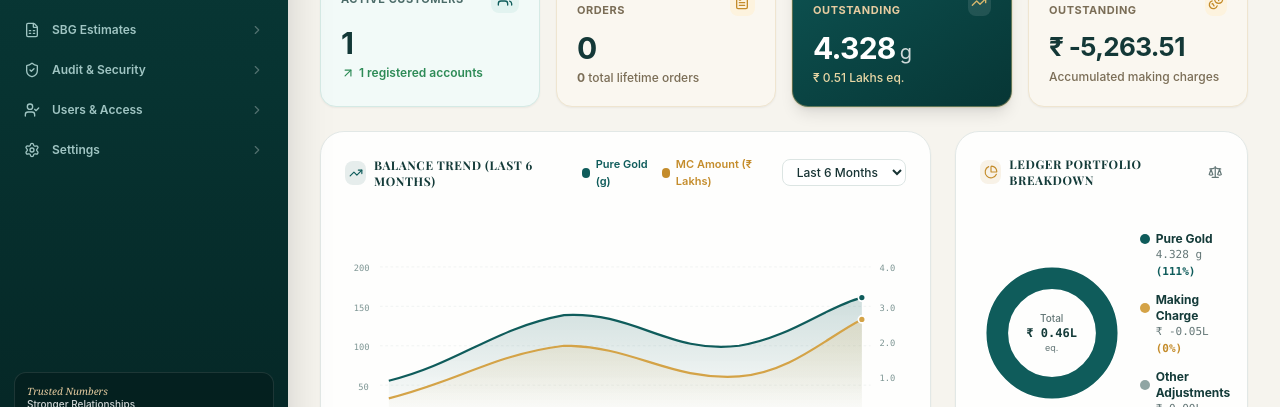
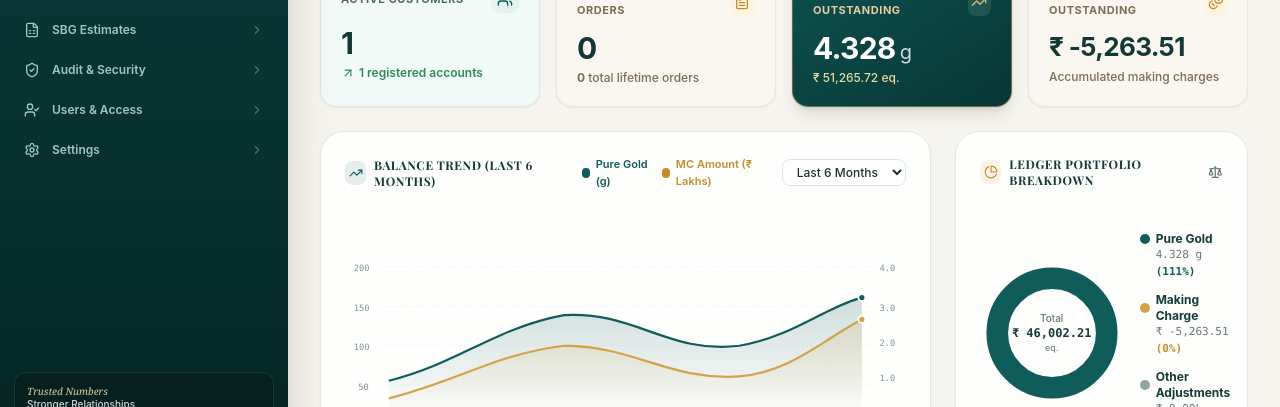
Before and after one commit to ajay-strategist/SBG, a React (Vite) app: page / in a window 1280 px wide. Shown: the part 310-717 px from the top of the page. Built offline with nearby package versions, Linux system fonts and the light colour scheme; no server answers; the database is empty; a web font is replaced by a local one.

Commit message:
fix: display exact amount when below ₹1 Lakh and in Lakhs when >= ₹100,000

```diff
--- a/src/views/DashboardView.tsx
+++ b/src/views/DashboardView.tsx
@@ -234,7 +234,9 @@ export const DashboardView: React.FC<DashboardViewProps> = ({ onNavigate }) => {
               <span className="text-xl font-normal text-white/80">g</span>
             </div>
             <div className="text-xs text-[#E9D7A5] font-medium mt-1">
-              ₹ {(goldValueINR / 100000).toFixed(2)} Lakhs eq.
+              {Math.abs(goldValueINR) >= 100000
+                ? `₹ ${(goldValueINR / 100000).toFixed(2)} Lakhs eq.`
+                : `₹ ${goldValueINR.toLocaleString('en-IN', { minimumFractionDigits: 2, maximumFractionDigits: 2 })} eq.`}
             </div>
           </div>
         </div>
@@ -442,7 +444,9 @@ export const DashboardView: React.FC<DashboardViewProps> = ({ onNavigate }) => {
               <div className="absolute inset-0 flex flex-col items-center justify-center text-center pointer-events-none">
                 <span className="text-[10px] text-[#647777] font-medium block">Total</span>
                 <span className="text-xs font-bold text-[#143B39] font-mono leading-tight">
-                  ₹ {(totalEquityINR / 100000).toFixed(2)}L
+                  {Math.abs(totalEquityINR) >= 100000
+                    ? `₹ ${(totalEquityINR / 100000).toFixed(2)}L`
+                    : `₹ ${totalEquityINR.toLocaleString('en-IN', { minimumFractionDigits: 2, maximumFractionDigits: 2 })}`}
                 </span>
                 <span className="text-[9px] text-[#647777]">eq.</span>
               </div>
@@ -466,7 +470,10 @@ export const DashboardView: React.FC<DashboardViewProps> = ({ onNavigate }) => {
                   <span>Making Charge</span>
                 </div>
                 <div className="text-[11px] text-[#647777] pl-4 font-mono">
-                  ₹ {(totalMCBalance / 100000).toFixed(2)}L <span className="font-semibold text-[#C48C2B]">({mcPercent}%)</span>
+                  {Math.abs(totalMCBalance) >= 100000
+                    ? `₹ ${(totalMCBalance / 100000).toFixed(2)}L`
+                    : `₹ ${totalMCBalance.toLocaleString('en-IN', { minimumFractionDigits: 2, maximumFractionDigits: 2 })}`}{' '}
+                  <span className="font-semibold text-[#C48C2B]">({mcPercent}%)</span>
                 </div>
               </div>
 
```
